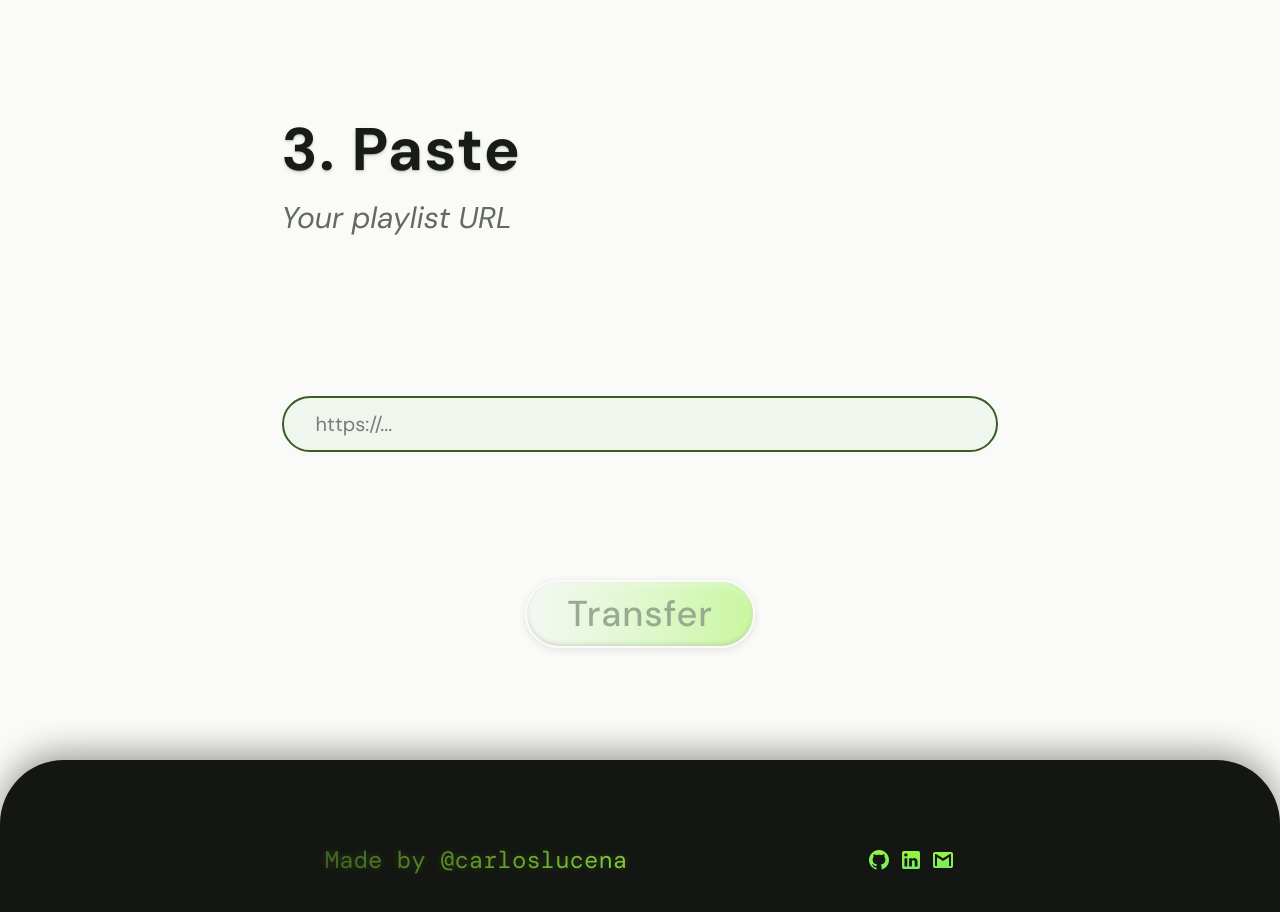
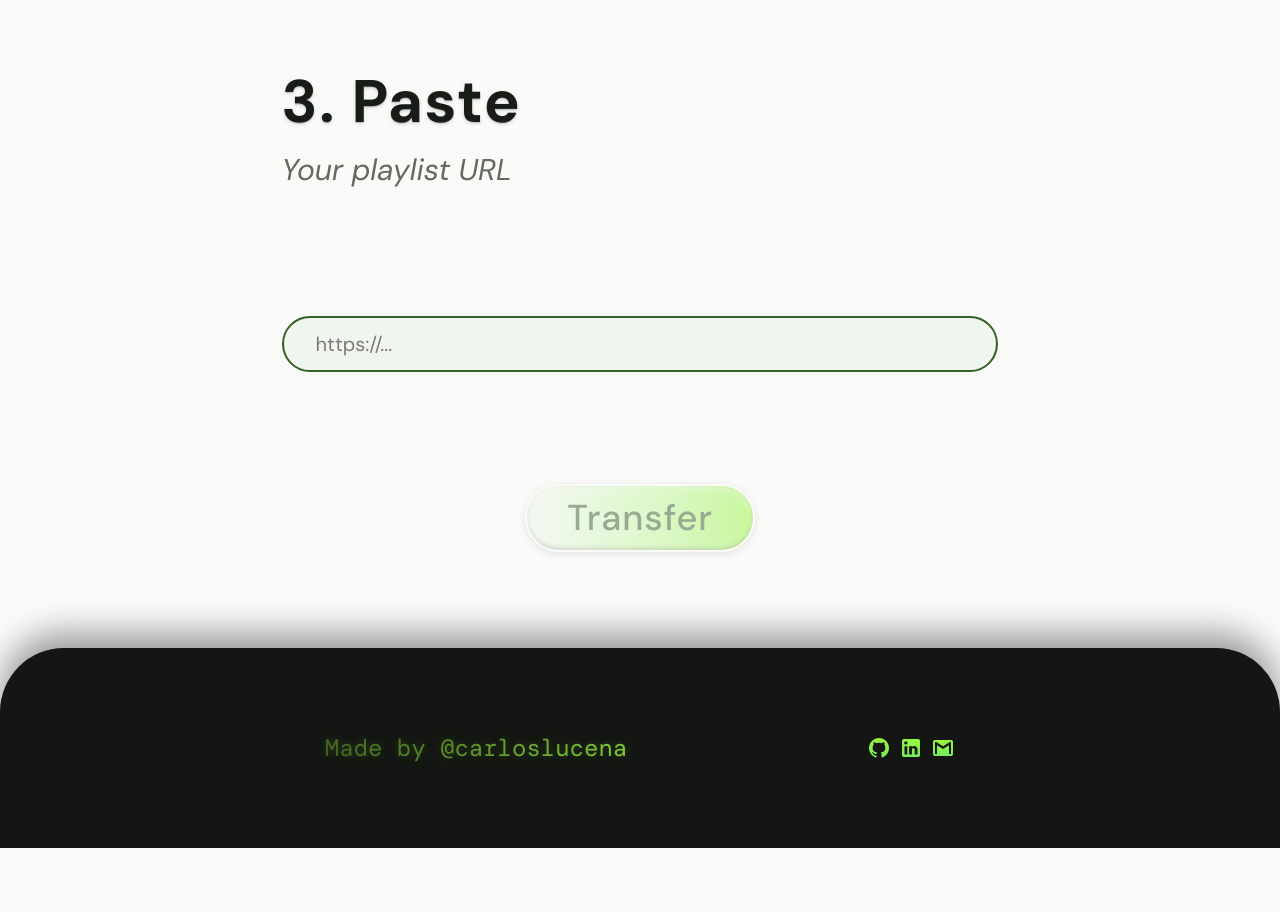
Before and after one commit to carlos-lucenag/playlist-port, a React (Vite) app in the folder frontend/: page / in a window 1280 px wide. Shown: the part 2440-3352 px from the top of the page. After the commit the page ends 3288 px from the top, so only its background shows below. Built offline with nearby package versions, Linux system fonts and the light colour scheme; a web font is replaced by a local one.

Commit message:
fix: consertando pequenas coisas no front

```diff
--- a/frontend/src/App.jsx
+++ b/frontend/src/App.jsx
@@ -93,14 +93,24 @@ function App() {
         />
       </section>
 
-      <section className="h-dvh" ref={transferPageRef}>
+      <section className="h-[calc(dvh/3)] mb-24" ref={transferPageRef}>
         <Transfer
           transferData={transferData}
           setTransferData={setTransferData}
         />
       </section>
 
-      <div className="bg-[#131612] flex self-center rounded-t-[4rem] shadow-[0px_-8px_32px_rgba(19,22,18,0.4)] w-screen h-[calc(100vh/4)] justify-center gap-60 items-center">
+      <div
+        className="
+        bg-[#131612]
+        flex
+        self-center
+        rounded-t-[4rem]
+        shadow-[0px_-16px_32px_rgba(19,22,18,0.4)]
+        w-screen h-[calc(100vh/4)]
+        justify-center items-center
+        gap-60"
+      >
         <p
           className="
             text-2xl text-transparent
--- a/frontend/src/components/Select.jsx
+++ b/frontend/src/components/Select.jsx
@@ -32,8 +32,7 @@ function Select({ transferData, setTransferData, transferPageRef }) {
             required
             value={transferData.origin}
             onChange={handleChange}
-            className="
-              border-2 border-[#FAFAF9]
+            className={`border-2 border-[#FAFAF9]
               text-[#395D28] font-medium tracking-wide
               bg-linear-to-r from-[#F0F6EE03] to-[#D9FBB6]
               rounded-full
@@ -42,7 +41,11 @@ function Select({ transferData, setTransferData, transferPageRef }) {
               cursor-pointer
               text-center text-2xl
               focus:outline-none
-            "
+              ${
+                transferData.origin !== ""
+                  ? "border-green-400"
+                  : "border-[#fafaf9]"
+              }`}
           >
             <option value="" disabled>
               Select
@@ -60,8 +63,7 @@ function Select({ transferData, setTransferData, transferPageRef }) {
             required
             value={transferData.destination}
             onChange={handleChange}
-            className="
-              border-2 border-[#FAFAF9]
+            className={`border-2 border-[#FAFAF9]
               text-[#395D28] font-medium tracking-wide
               bg-linear-to-r from-[#F0F6EE03] to-[#D9FBB6]
               rounded-full
@@ -70,7 +72,11 @@ function Select({ transferData, setTransferData, transferPageRef }) {
               cursor-pointer
               text-center text-2xl
               focus:outline-none
-            "
+              ${
+                transferData.destination !== ""
+                  ? "border-green-400"
+                  : "border-[#fafaf9]"
+              }`}
           >
             <option value="" disabled>
               Select
--- a/frontend/src/components/Transfer.jsx
+++ b/frontend/src/components/Transfer.jsx
@@ -72,7 +72,7 @@ function Transfer({ transferData, setTransferData }) {
   }
 
   return (
-    <div className="mt-40 flex flex-col">
+    <div className="mt-[14vh] flex flex-col">
       <h1 className="text-6xl text-[#181C17] text-shadow-md font-bold tracking-wide">
         3. Paste
       </h1>
@@ -87,7 +87,7 @@ function Transfer({ transferData, setTransferData }) {
           placeholder="https://..."
           required
           className="
-            mt-[20vh]
+            mt-[16vh]
             w-full h-14
             px-8 py-4
             text-xl
@@ -109,7 +109,7 @@ function Transfer({ transferData, setTransferData }) {
             shadow-[inset_0_-2px_4px_rgba(0,0,0,0.25),inset_0_4px_8px_rgba(255,255,255,0.3),0_2px_8px_rgba(0,0,0,0.20)]
             w-fit
             self-center
-            mt-[16vh]
+            mt-[14vh]
             px-10 py-3
             transform transition-all duration-200 ease-in-out
             hover:-translate-y-0.5
```
